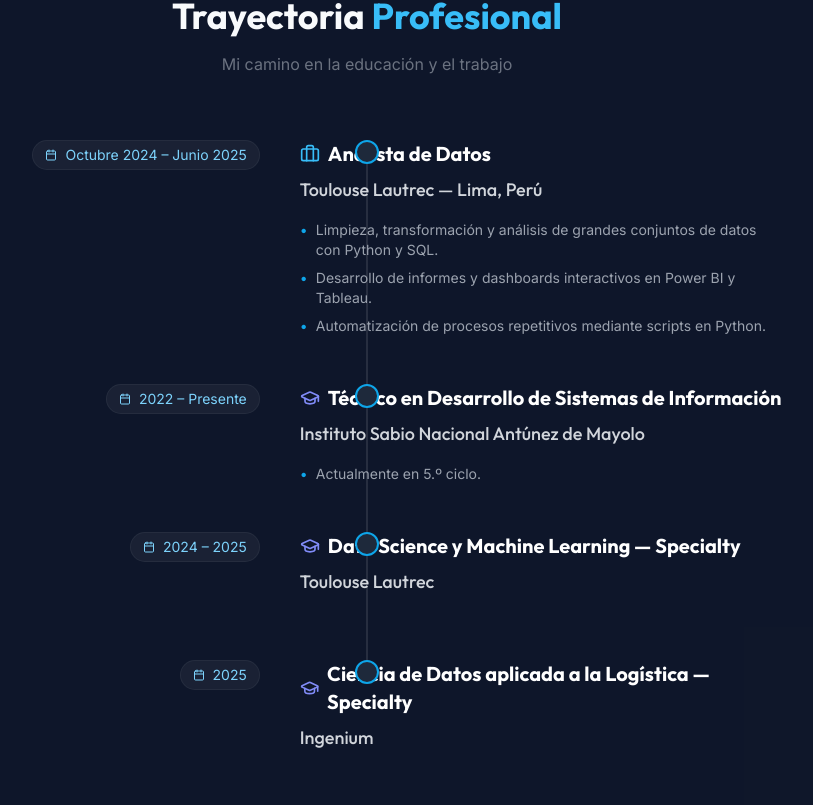
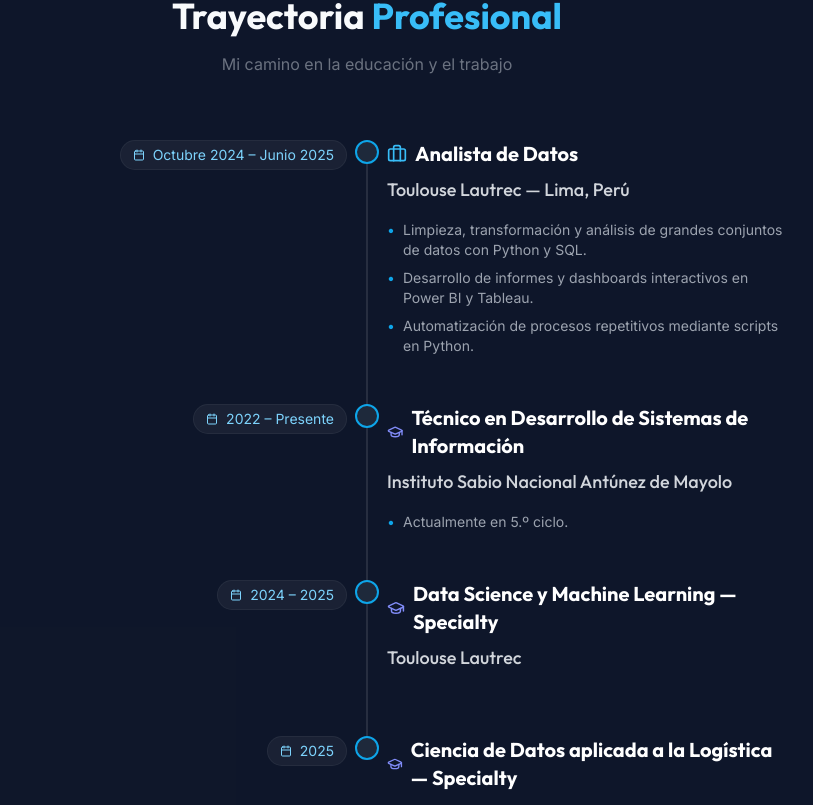
Before and after one commit to Francotirador2023/jony-portfolio, a React (Vite) app: page / in a window 1280 px wide. Shown: the part 1914-2719 px from the top of the page, without its empty margins (273-1086 px from the left). Built offline with nearby package versions, Linux system fonts and the light colour scheme.

Commit message:
Fix timeline grid layout: adjust cols to 50/50

```diff
--- a/src/pages/Experience.jsx
+++ b/src/pages/Experience.jsx
@@ -3,7 +3,7 @@ import { motion } from 'framer-motion';
 import { Briefcase, GraduationCap, Calendar } from 'lucide-react';
 
 const TimelineItem = ({ title, organization, date, type, description, isLast }) => (
-    <div className="relative pl-8 md:pl-0 md:grid md:grid-cols-5 md:gap-10 group">
+    <div className="relative pl-8 md:pl-0 md:grid md:grid-cols-2 md:gap-10 group">
         {/* Line */}
         {!isLast && (
             <div className="absolute top-0 left-[11px] md:left-auto md:right-[calc(50%-1px)] h-full w-[2px] bg-white/10 group-hover:bg-primary-500/50 transition-colors duration-300" />
@@ -13,7 +13,7 @@ const TimelineItem = ({ title, organization, date, type, description, isLast })
         <div className="absolute top-0 left-0 md:left-auto md:right-[calc(50%-12px)] w-6 h-6 rounded-full bg-dark-card border-2 border-primary-500 z-10 group-hover:scale-110 transition-transform duration-300" />
 
         {/* Date (Left Side on Desktop) */}
-        <div className="md:col-span-2 md:text-right mb-2 md:mb-0">
+        <div className="md:col-span-1 md:text-right mb-2 md:mb-0">
             <div className="inline-flex items-center gap-2 px-3 py-1 bg-white/5 rounded-full text-sm text-primary-300 border border-white/5">
                 <Calendar className="w-3 h-3" />
                 {date}
@@ -21,7 +21,7 @@ const TimelineItem = ({ title, organization, date, type, description, isLast })
         </div>
 
         {/* Content (Right Side on Desktop) */}
-        <div className="md:col-span-3 pb-12">
+        <div className="md:col-span-1 pb-12">
             <div className="flex items-center gap-2 mb-2">
                 {type === 'work' ? <Briefcase className="w-5 h-5 text-primary-400" /> : <GraduationCap className="w-5 h-5 text-indigo-400" />}
                 <h3 className="text-xl font-bold text-white font-heading">{title}</h3>
```
